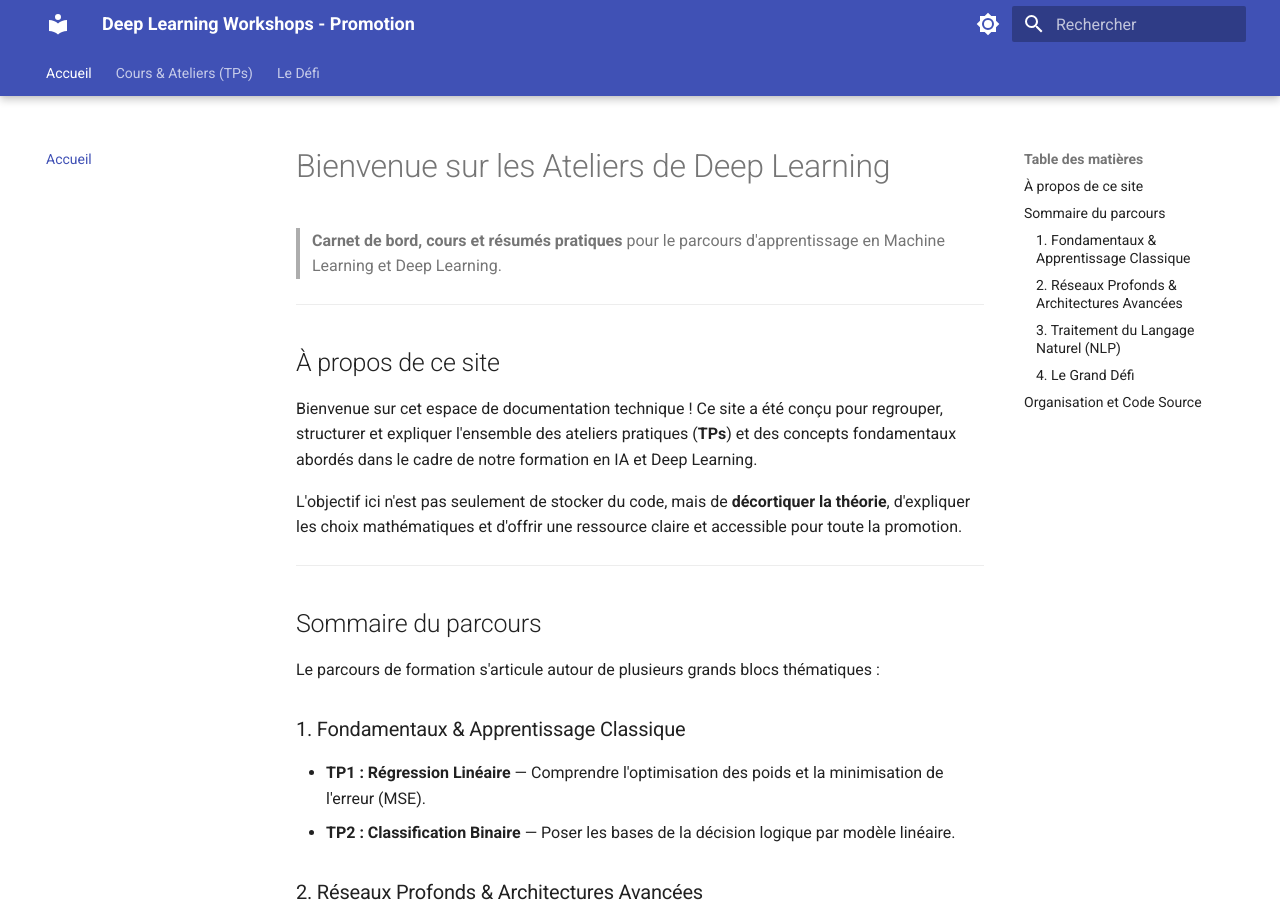
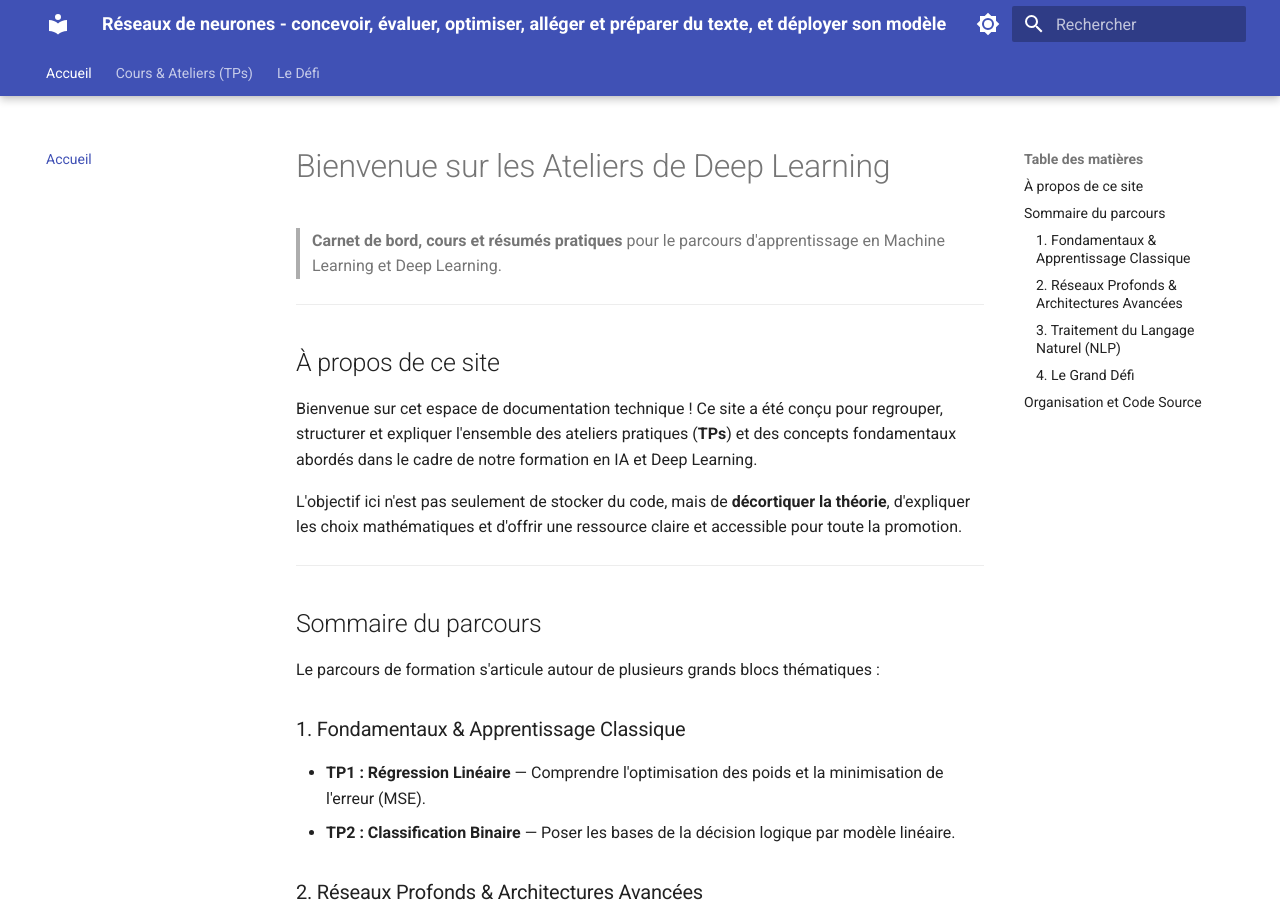
Before and after one commit to GregoryElBajoury/deep-learning-workshops, an MkDocs documentation site: the page built from docs/index.md, in a window 1280 px wide and 900 px high. Built offline with MkDocs 1.6.1 and Material for MkDocs 9.7.7, drawn with Linux system fonts in a browser that asks for light colours.

Commit message:
update: mise a jour du mkdocs.yml

```diff
--- a/mkdocs.yml
+++ b/mkdocs.yml
@@ -1,4 +1,4 @@
-site_name: "Deep Learning Workshops - Promotion"
+site_name: "Réseaux de neurones - concevoir, évaluer, optimiser, alléger et préparer du texte, et déployer son modèle"
 site_description: "Carnet de bord, cours et ateliers pratiques de Machine & Deep Learning"
 site_author: "Gregory"
 
```
